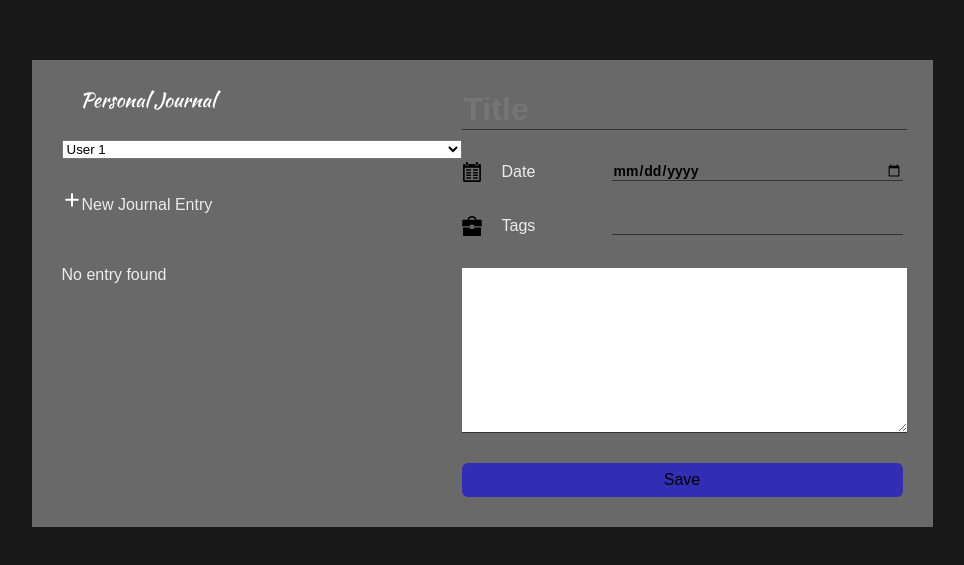
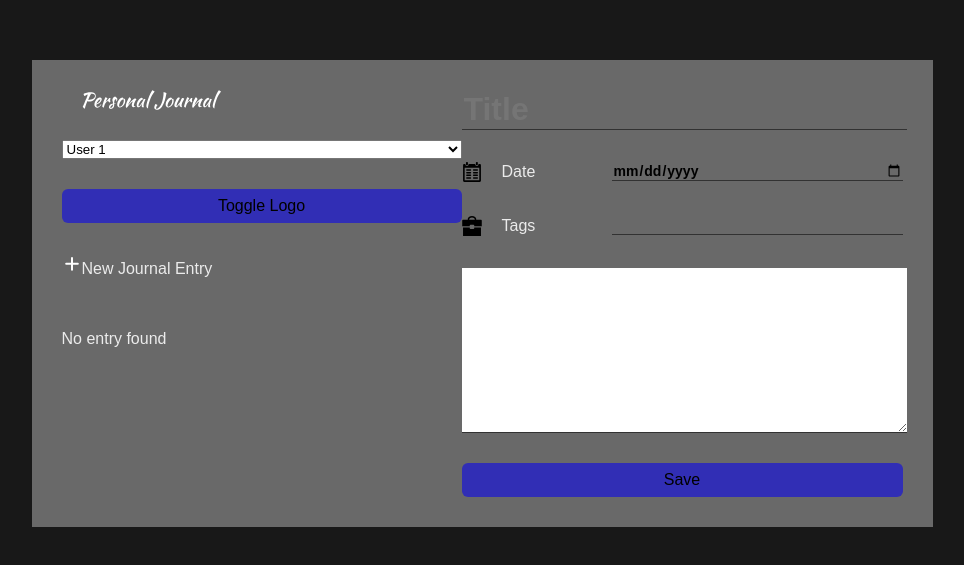
Before and after one commit to igerne94/diary, a React (Vite) app: page / in a window 1280 px wide. Shown: the part 107-672 px from the top of the page, without its empty margins (158-1122 px from the left). Built offline with nearby package versions, Linux system fonts and the light colour scheme.

Commit message:
refact Button; change logo by index

```diff
--- a/src/components/Button/Button.jsx
+++ b/src/components/Button/Button.jsx
@@ -1,8 +1,8 @@
 import './Button.css';
 
-function Button({ text, onClick }) {
+function Button({ children, onClick }) {
     return (
-        <button className='button accent' onClick={onClick}>{text}</button>
+        <button className='button accent' onClick={onClick}>{children}</button>
     );
 }
 
--- a/src/components/Header/Header.jsx
+++ b/src/components/Header/Header.jsx
@@ -1,12 +1,21 @@
 import styles from './Header.module.css';
 import SelectUser from '../SelectUser/SelectUser';
+import Button from '../Button/Button';
+import { useState } from 'react';
+
+const logos = ['/logo.svg', '/vite.svg'];
 
 const Header = () => {
+    const [logoIndex, setLogoIndex] = useState(0);
+    const loggleLogo = () => {
+        setLogoIndex(logoIndex => Number(!logoIndex));
+    };
 
     return (
         <>
-            <img className={styles.logo} src='/logo.svg' alt='Logo' />
+            <img className={styles.logo} src={logos[logoIndex]} alt='Logo' />
             <SelectUser />
+            <Button onClick={loggleLogo}>Toggle Logo</Button>
         </>
     );
 };
--- a/src/components/JournalForm/JournalForm.jsx
+++ b/src/components/JournalForm/JournalForm.jsx
@@ -113,7 +113,7 @@ function JournalForm({ onSubmit }) {
 				/>
 			</div>
 			<textarea name="post" ref={postRef} id="" cols="30" rows="10" value={values.post} onChange={onChange} className={cn(styles['input'], {[styles['invalid']]: !isValid.post})}></textarea>
-			<Button text="Save" />
+			<Button>Save</Button>
 		</form>
 	);
 }
```
